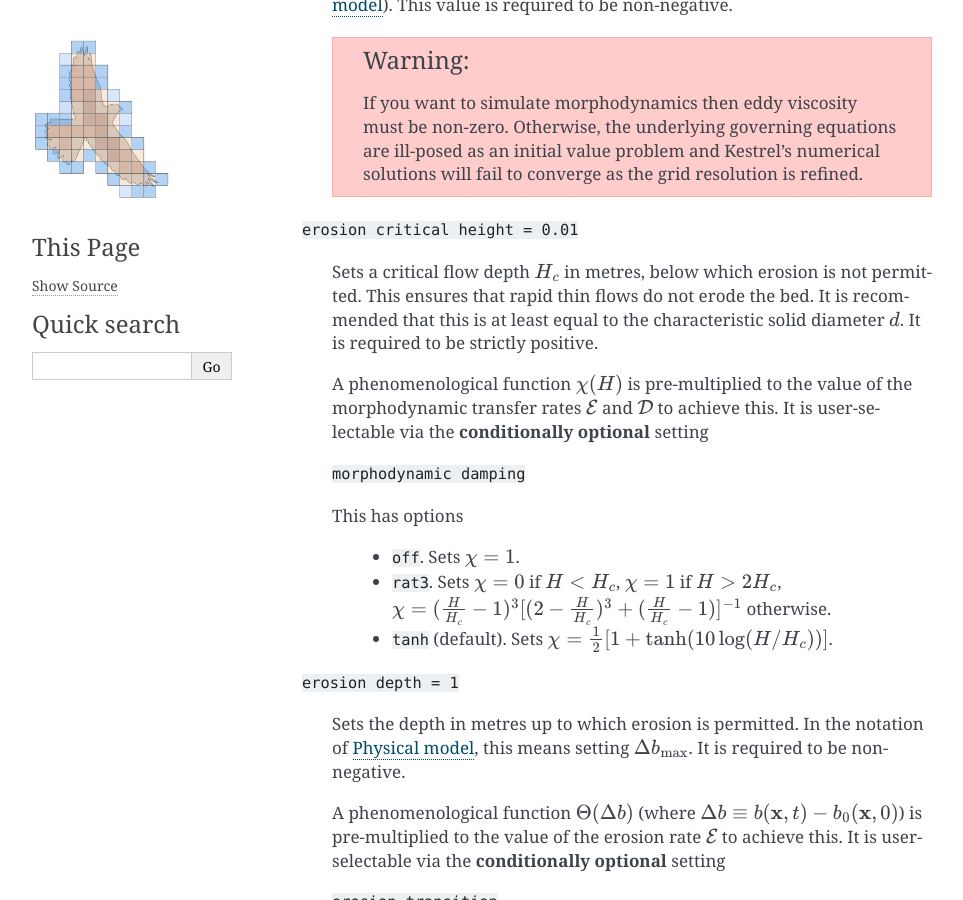
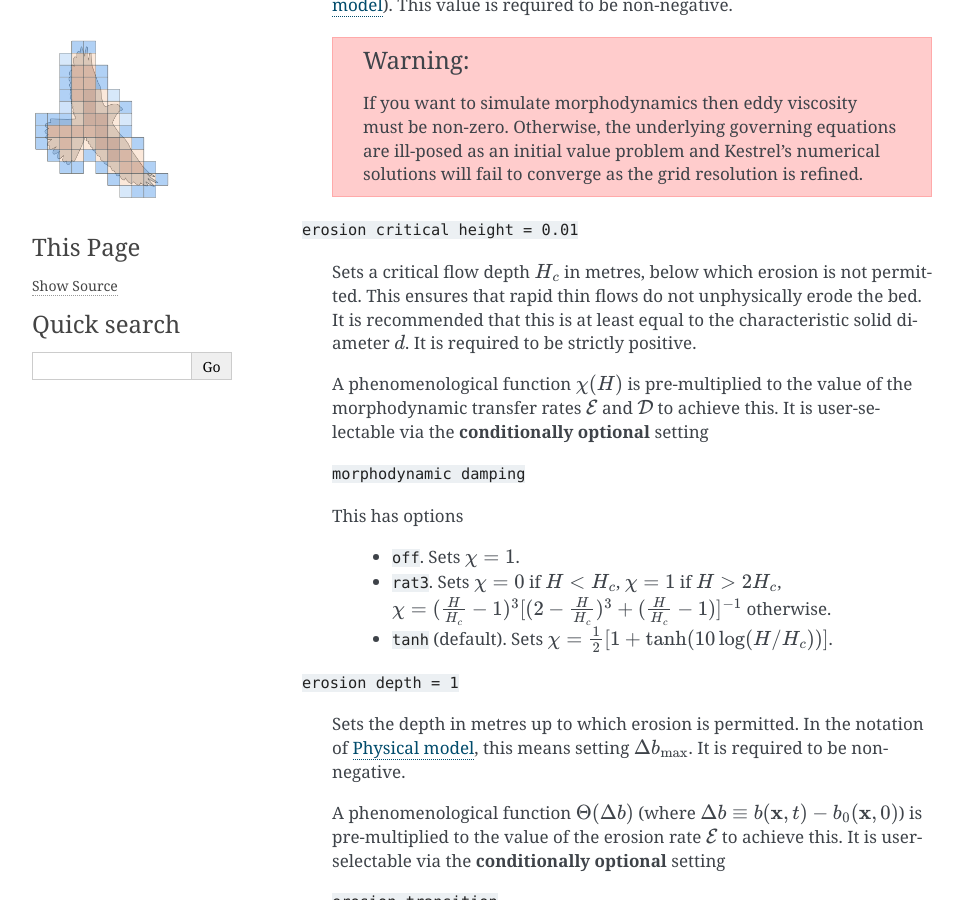
Before and after one commit to jakelangham/kestrel, a Sphinx documentation site: the page built from docs/source/settings_and_parameters/parameters.rst, in a window 1280 px wide and 900 px high, scrolled down 6102 px. Shown: the whole window, without its empty margins (148-1111 px from the left). Built offline with Sphinx 7.4.7, drawn with Linux system fonts in a browser that asks for light colours.

Commit message:
proof read parameters

```diff
--- a/docs/source/settings_and_parameters/parameters.rst
+++ b/docs/source/settings_and_parameters/parameters.rst
@@ -310,9 +310,9 @@ below:
 
     :code:`erosion critical height = 0.01`
 
-        Sets a critical flow depth :math:`H_c` in metres, below
-        which erosion is not permitted. This ensures that rapid thin flows do
-        not erode the bed. It is recommended that this is at least equal to the
+        Sets a critical flow depth :math:`H_c` in metres, below which erosion is
+        not permitted. This ensures that rapid thin flows do not unphysically
+        erode the bed. It is recommended that this is at least equal to the
         characteristic solid diameter :math:`d`. It is required to be strictly
         positive.
 
```
Also changed, not shown: other parts of docs/source/settings_and_parameters/parameters.rst (+1 -1 lines).
